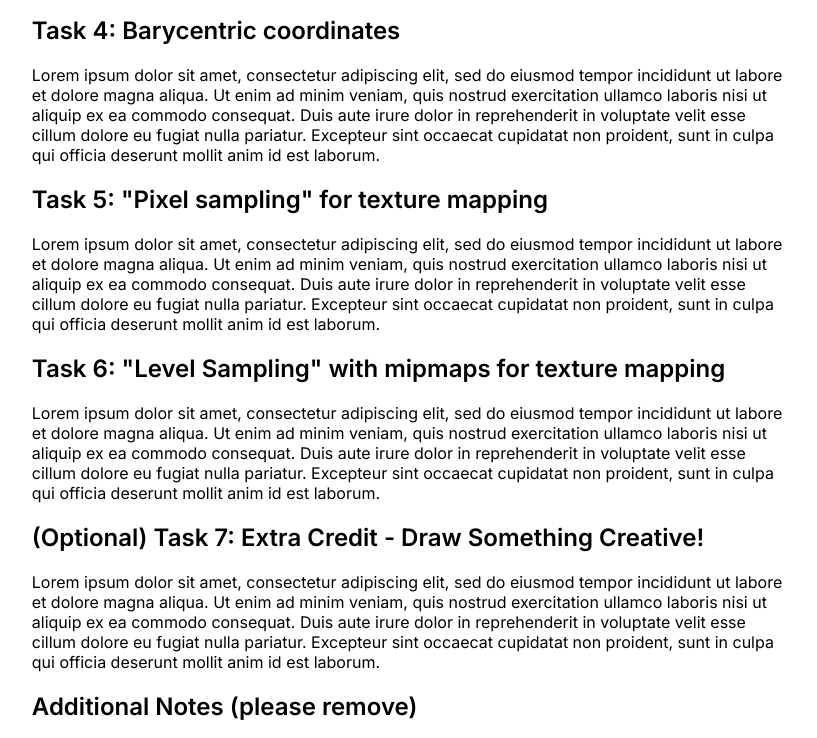
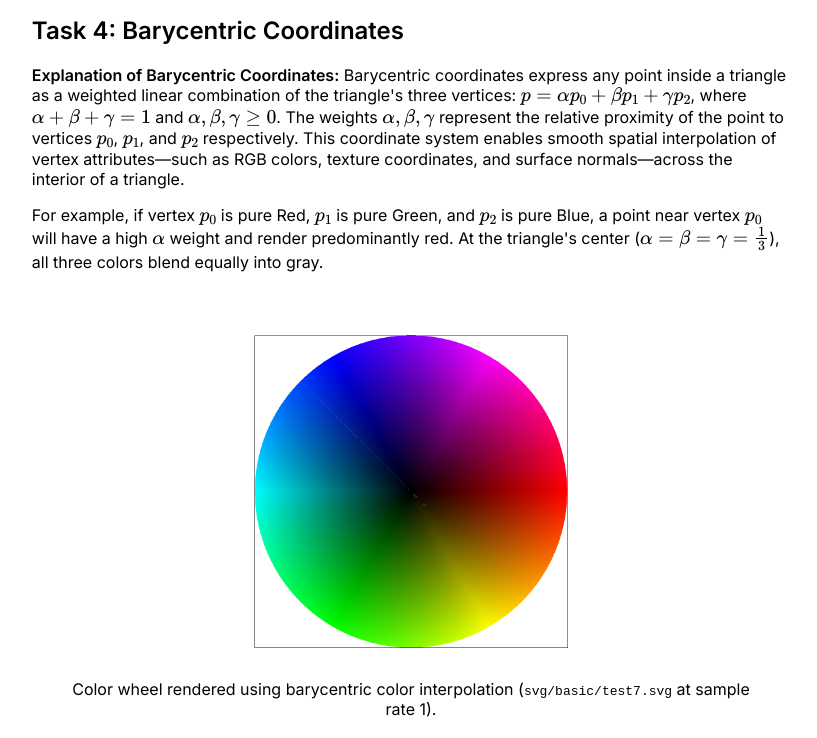
Before and after one commit to cal-cs184-student/hw1-beibei-lin-writeup, a plain HTML site: page index.html in a window 1280 px wide. Shown: the part 4209-4947 px from the top of the page, without its empty margins (229-1046 px from the left). Drawn offline with nearby package versions, Linux system fonts and the light colour scheme; some packages are replaced by stand-ins of ours.

Commit message:
Task 4 write up

```diff
--- a/index.html
+++ b/index.html
@@ -131,9 +131,23 @@
 			<figcaption>Custom Upside-Down Handstanding Cubeman (<code>my_robot.svg</code>)</figcaption>
 		</figure>
 		</div>
-		<h2>Task 4: Barycentric coordinates</h2>
-		Lorem ipsum dolor sit amet, consectetur adipiscing elit, sed do eiusmod tempor incididunt ut labore et dolore magna aliqua. Ut enim ad minim veniam, quis nostrud exercitation ullamco laboris nisi ut aliquip ex ea commodo consequat. Duis aute irure dolor in reprehenderit in voluptate velit esse cillum dolore eu fugiat nulla pariatur. Excepteur sint occaecat cupidatat non proident, sunt in culpa qui officia deserunt mollit anim id est laborum.
 
+		<h2>Task 4: Barycentric Coordinates</h2>
+
+		<p>
+		<b>Explanation of Barycentric Coordinates:</b> Barycentric coordinates express any point inside a triangle as a weighted linear combination of the triangle's three vertices: \(p = \alpha p_0 + \beta p_1 + \gamma p_2\), where \(\alpha + \beta + \gamma = 1\) and \(\alpha, \beta, \gamma \ge 0\). The weights \(\alpha, \beta, \gamma\) represent the relative proximity of the point to vertices \(p_0\), \(p_1\), and \(p_2\) respectively. This coordinate system enables smooth spatial interpolation of vertex attributes—such as RGB colors, texture coordinates, and surface normals—across the interior of a triangle.
+		</p>
+
+		<p>
+		For example, if vertex \(p_0\) is pure Red, \(p_1\) is pure Green, and \(p_2\) is pure Blue, a point near vertex \(p_0\) will have a high \(\alpha\) weight and render predominantly red. At the triangle's center (\(\alpha = \beta = \gamma = \frac{1}{3}\)), all three colors blend equally into gray.
+		</p>
+
+		<div style="display: flex; flex-direction: column; align-items: center; gap: 20px;">
+		<figure>
+			<img src="assets/task4_test7.png" width="500px" alt="SVG Test 7 Color Wheel"/>
+			<figcaption>Color wheel rendered using barycentric color interpolation (<code>svg/basic/test7.svg</code> at sample rate 1).</figcaption>
+		</figure>
+		</div>
 		<h2>Task 5: "Pixel sampling" for texture mapping</h2>
 		Lorem ipsum dolor sit amet, consectetur adipiscing elit, sed do eiusmod tempor incididunt ut labore et dolore magna aliqua. Ut enim ad minim veniam, quis nostrud exercitation ullamco laboris nisi ut aliquip ex ea commodo consequat. Duis aute irure dolor in reprehenderit in voluptate velit esse cillum dolore eu fugiat nulla pariatur. Excepteur sint occaecat cupidatat non proident, sunt in culpa qui officia deserunt mollit anim id est laborum.
 
```
Also changed, not shown: assets/task4_test7.png (added), 1 other file.
